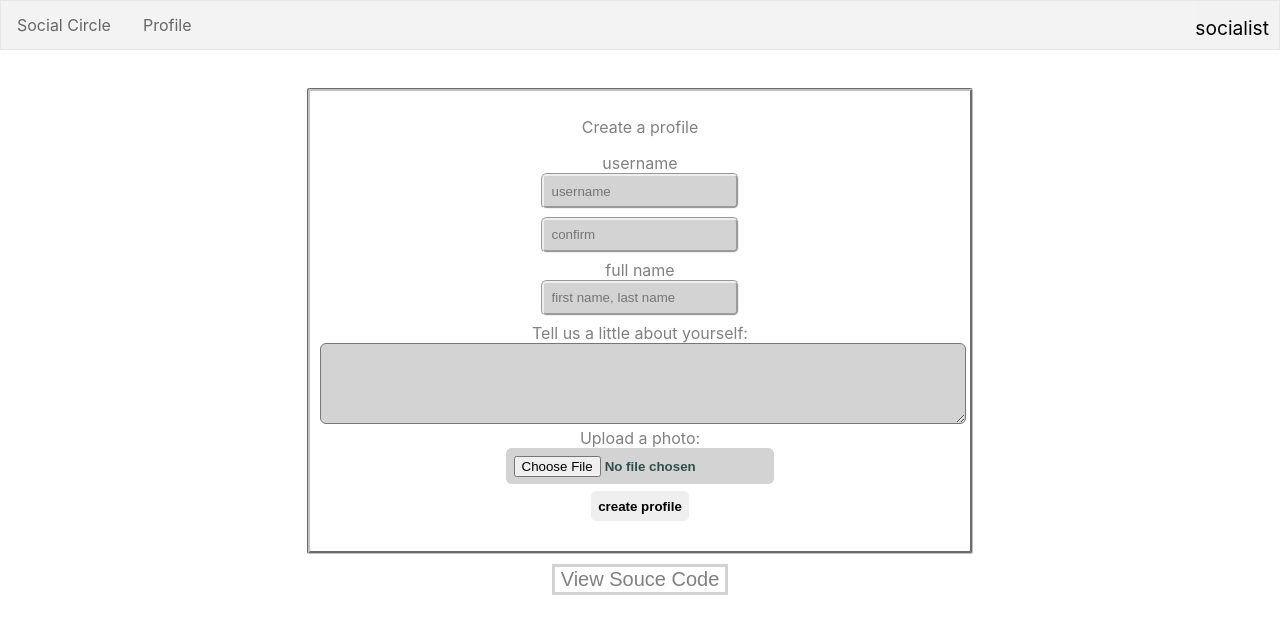
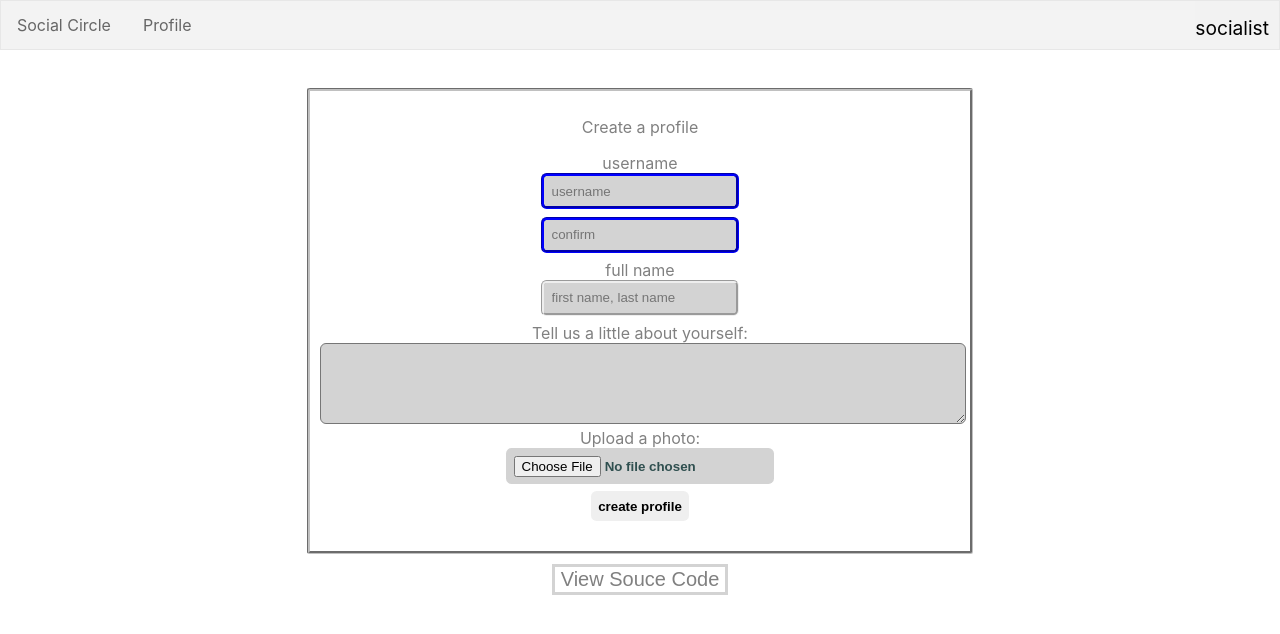
Before and after one commit to Jmccaskey813/socialist, a React (Create React App) app: page / in a window 1280 px wide. Both pictures are taken after a click on the button "start over". Shown: the top 634 px of the page. Built offline with nearby package versions, Linux system fonts and the light colour scheme; no server answers.

Commit message:
adds form validation

```diff
--- a/src/components/home.jsx
+++ b/src/components/home.jsx
@@ -39,7 +39,7 @@ class Home extends Component {
                 style={displayStuff ?{display: 'none'}: {display:'inline'}}
                 >
                 <p>Create a profile</p>
-                <form onSubmit={this.props.onSubmit} className="profile">
+                <form onSubmit={usernameOne === usernameTwo ? this.props.onSubmit : null } className="profile">
                     <span>username</span>
                     <br/>
                     <input
@@ -47,6 +47,7 @@ class Home extends Component {
                         onChange= {(e)=> this.props.onChange(e)}
                         name= "usernameOne"
                         value= {usernameOne}
+                        style = {usernameOne === usernameTwo ? {borderColor: "blue"}: {borderColor: "red"}}
                     ></input>
                     <br/>
                     <input
@@ -54,6 +55,7 @@ class Home extends Component {
                         onChange={(e)=> this.props.onChange(e)}
                         name= "usernameTwo"
                         value= {usernameTwo}
+                        style = {usernameOne === usernameTwo ? {borderColor: "blue"}: {borderColor: "red"}}
                     ></input>
                     <br/>
                     <span>full name</span>
```
